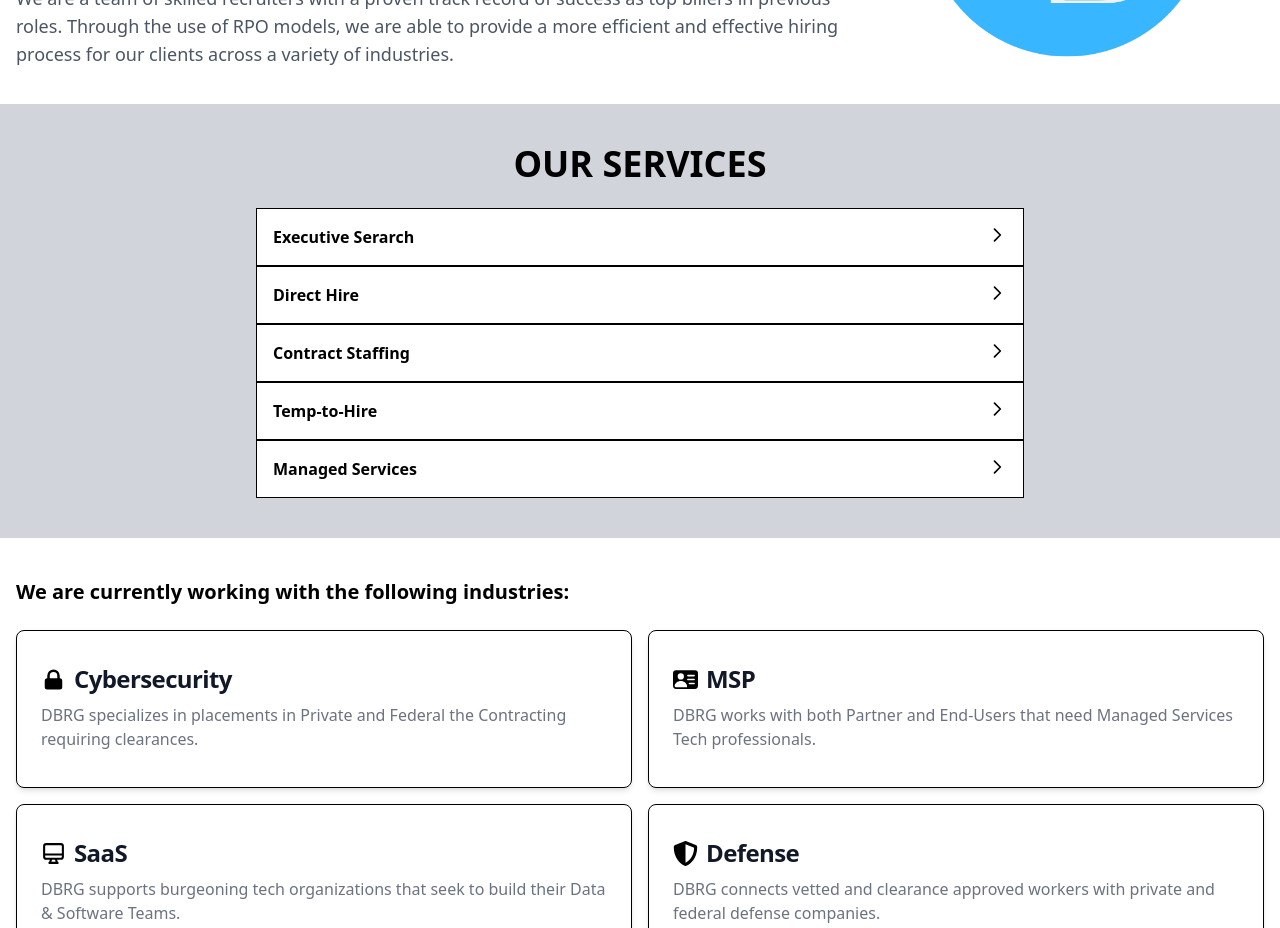
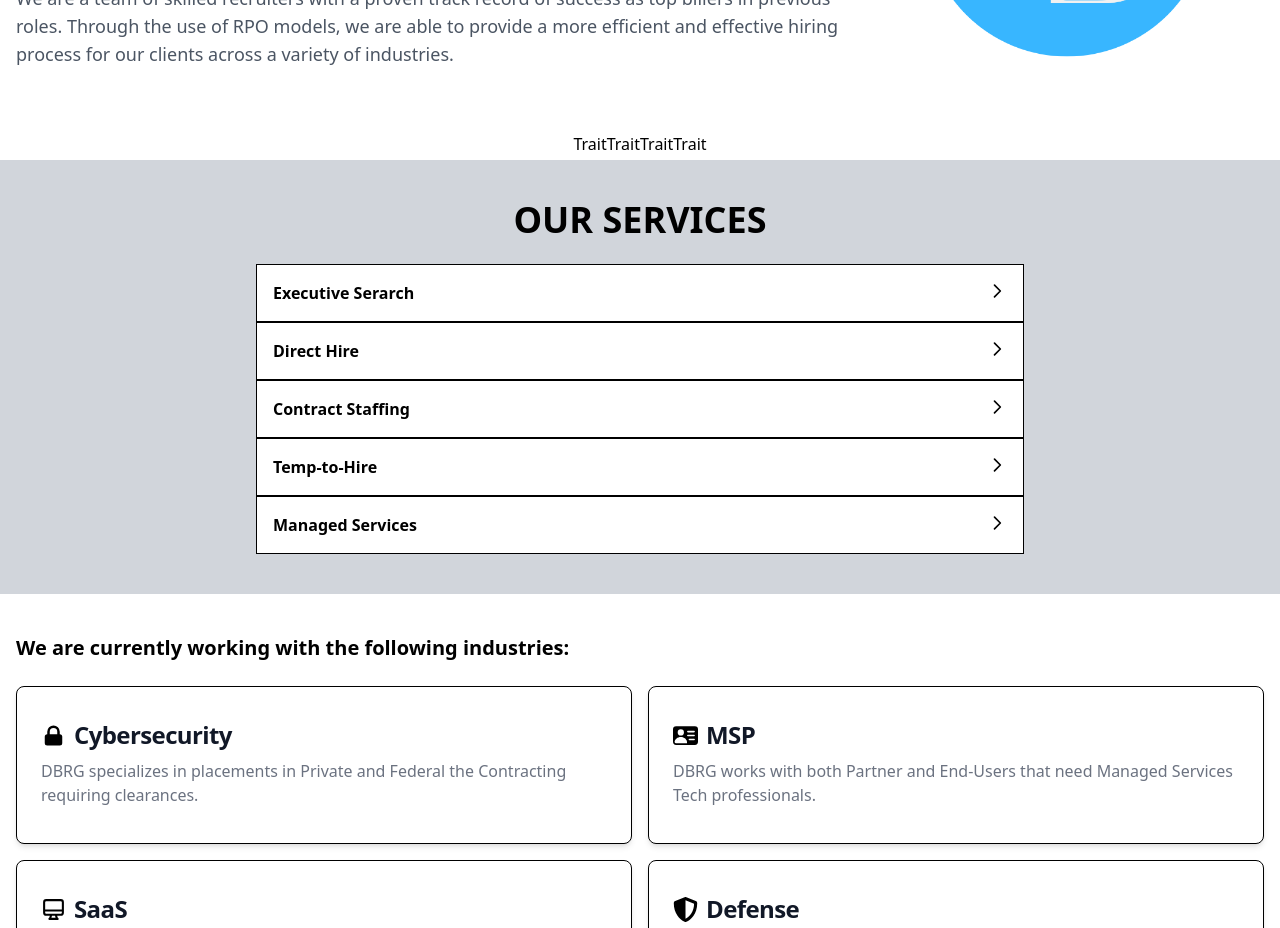
Before and after one commit to andrewjulian/dbrecruitment-website, a React (Vite) app: page / in a window 1280 px wide. Shown: the part 820-1748 px from the top of the page. Built offline with nearby package versions, Linux system fonts and the light colour scheme.

Commit message:
trait array and map setup

```diff
--- a/src/Components/About.jsx
+++ b/src/Components/About.jsx
@@ -1,6 +1,34 @@
 import React from "react";
+import Trait from "../Components/Trait";
+
+const traits = [
+  {
+    title: "Extensive Network",
+    description:
+      "We have cultivated strong relationships with top clients in the defense and space sector, giving us exclusive access to a wide range of job openings. Our vast network allows us to match talented professionals like you with the right opportunities that align with your skills and aspirations.",
+  },
+  {
+    title: "Personalized Approach",
+    description:
+      "At DB Recruitment Group, we believe in taking a personalized approach to understand your career goals, strengths, and preferences. We'll work closely with you to find the perfect fit, ensuring a rewarding and fulfilling career journey.",
+  },
+  {
+    title: "Industry Expertise",
+    description:
+      "Our team of experienced recruiters has in-depth knowledge of the defense and space industry. We stay up-to-date with the latest trends and requirements, enabling us to provide valuable insights and guidance throughout the hiring process.",
+  },
+  {
+    title: "Confidentiality",
+    description:
+      "We understand the importance of discretion and confidentiality when it comes to security clearances. Rest assured that your information will be handled with the utmost care and professionalism.",
+  },
+];
 
 const AboutUsPage = () => {
+  const displayTraits = traits.map((trait) => (
+    <Trait trait={trait} key={trait.title} />
+  ));
+
   return (
     <div
       id="about"
@@ -31,6 +59,9 @@ const AboutUsPage = () => {
           />
         </div>
       </div>
+      <div className="mt-6 grid max-w-screen-xl px-10 py-1 md:flex md:px-4">
+        {displayTraits}
+      </div>
     </div>
   );
 };
```
